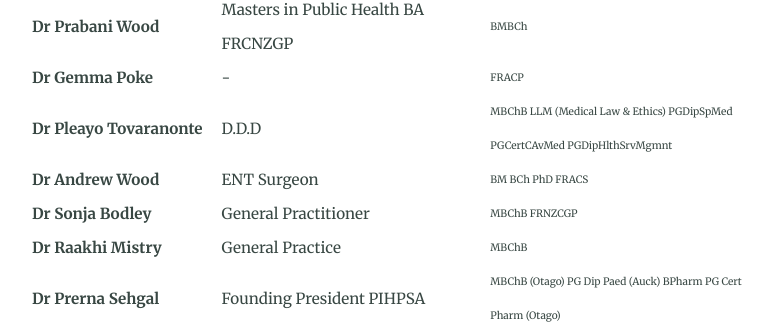
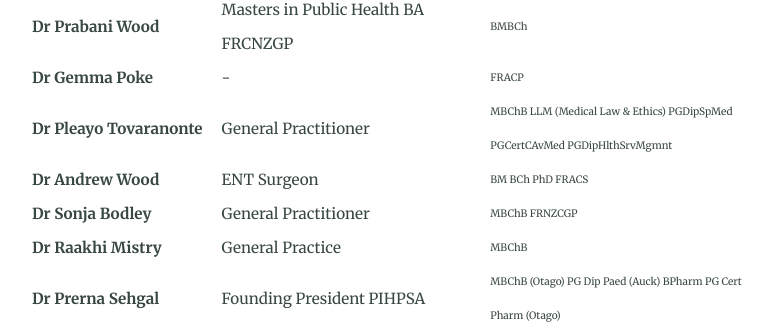
Before and after one commit to utunga/vaccines-plus, a Jekyll site: the page built from index.md, in a window 1280 px wide and 900 px high, scrolled down 6302 px. Shown: the part 141-465 px from the top of the window, without its empty margins (251-1024 px from the left). Built offline with Jekyll 4.4.1, drawn with Linux system fonts in a browser that asks for light colours.

Commit message:
sigs again

```diff
--- a/_config.yml
+++ b/_config.yml
@@ -61,7 +61,6 @@ sass:
 permalink: pretty  # Permalink style (/YYYY/MM/DD/page-name/)
 excerpt_separator: <!-- more --> # Marks end of excerpt in posts
 timezone: Pacific/Auckland # Timezone for blog posts and alike
-remote_theme: daviddarnes/alembic@main
 
 # 5. Collections
 collections:
--- a/_includes/site-table.html
+++ b/_includes/site-table.html
@@ -326,7 +326,7 @@
 </tr>
 <tr>
 <th class="name">Dr Pleayo Tovaranonte</th>
-<td class="title">D.D.D</td>
+<td class="title">General Practitioner</td>
 <td class="quals">MBChB LLM (Medical Law & Ethics) PGDipSpMed  PGCertCAvMed  PGDipHlthSrvMgmnt</td>
 </tr>
 <tr>
--- a/sigs.csv
+++ b/sigs.csv
@@ -64,7 +64,7 @@ Dr Vicki Robertson, FRANZCOG, Gynaecologist,,
 Dr Dougal Thorburn, MBChB MPH FRNZCGP ANZCPHM, General Practitioner and Public Health Medicine,,
 Dr Prabani Wood, BMBCh, Masters in Public Health BA FRCNZGP,,
 Dr Gemma Poke, FRACP,-,,
-Dr Pleayo Tovaranonte, MBChB LLM (Medical Law & Ethics) PGDipSpMed  PGCertCAvMed  PGDipHlthSrvMgmnt, D.D.D,,
+Dr Pleayo Tovaranonte, MBChB LLM (Medical Law & Ethics) PGDipSpMed  PGCertCAvMed  PGDipHlthSrvMgmnt, General Practitioner,,
 Dr Andrew Wood, BM BCh PhD FRACS, ENT Surgeon,,
 Dr Sonja Bodley, MBChB FRNZCGP, General Practitioner,,
 Dr Raakhi Mistry, MBChB, General Practice,,
```
